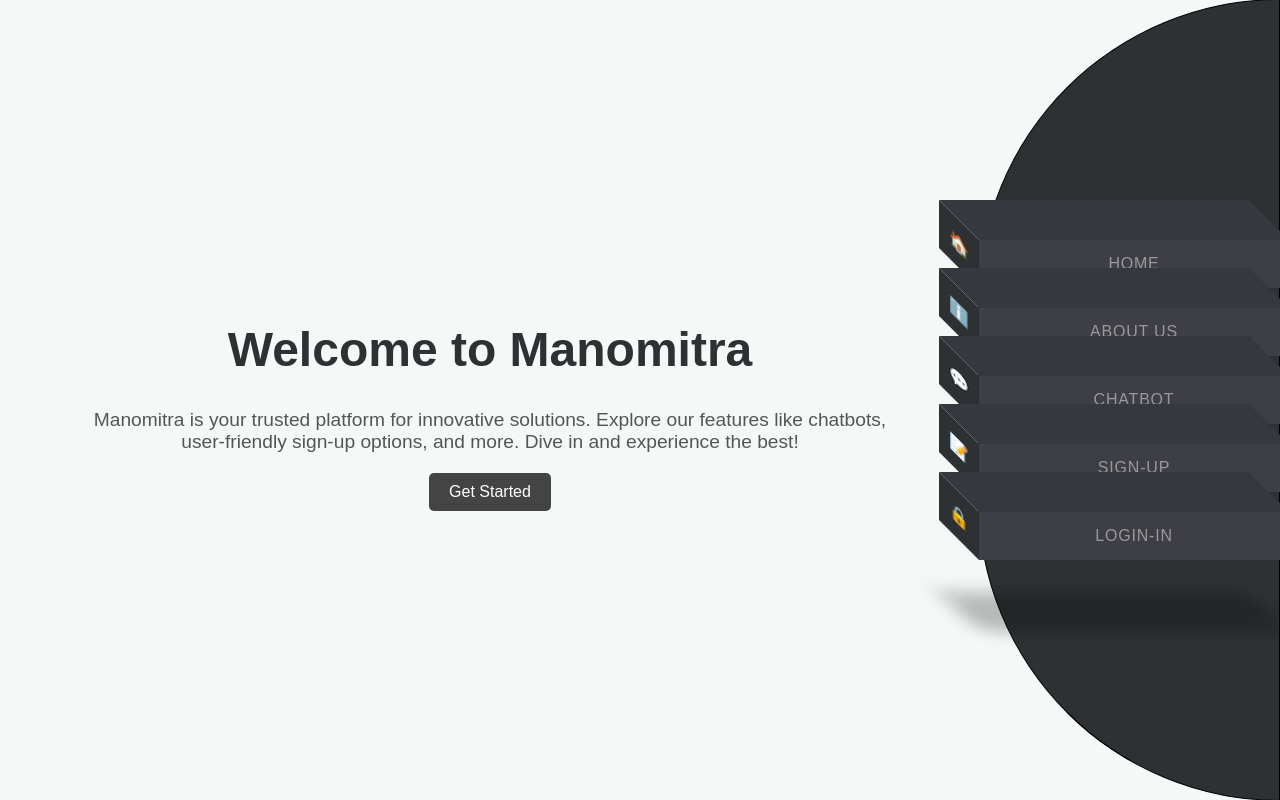
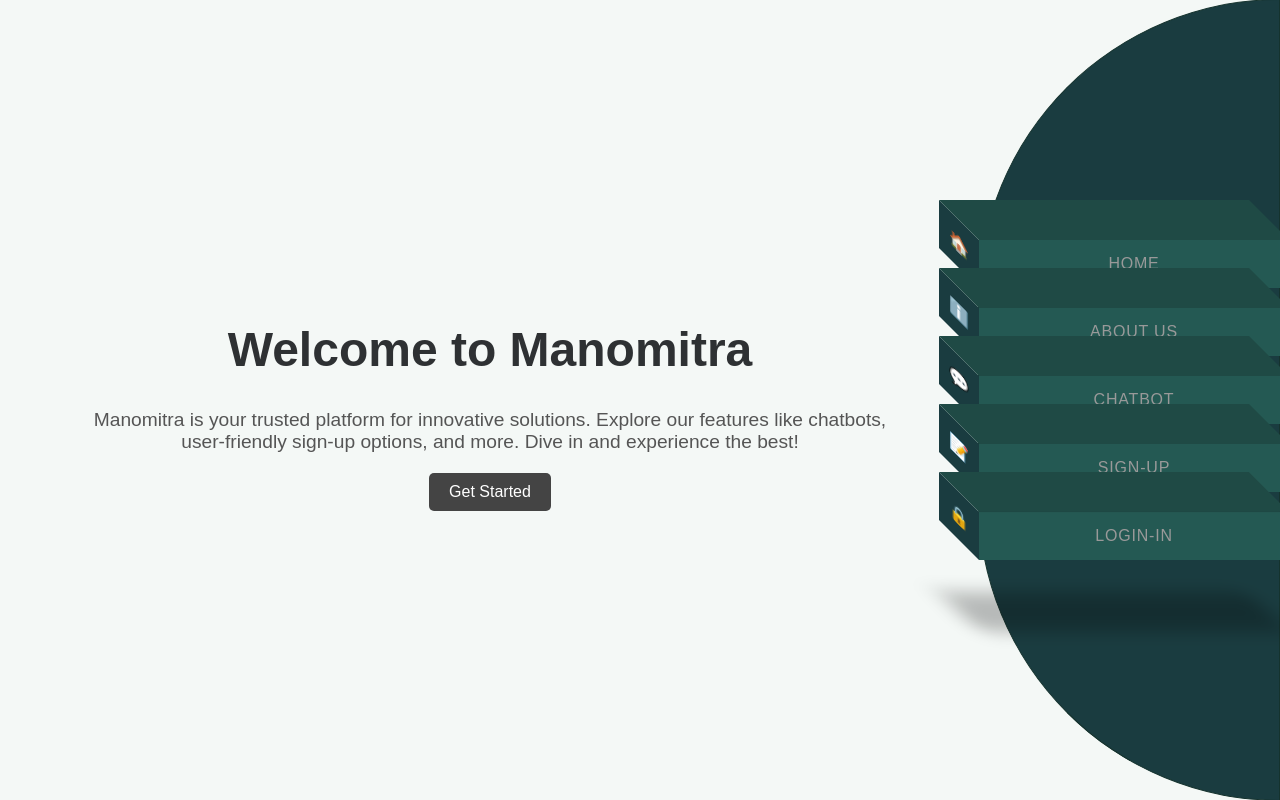
Before and after one commit to Cyberknp/ManomithraV2, a Django app: page / in a window 1280 px wide. Run offline with Django 5.2, Linux system fonts and the light colour scheme.

Commit message:
Frontend color scheme changes

```diff
--- a/Home/templates/mainPage.html
+++ b/Home/templates/mainPage.html
@@ -1,10 +1,10 @@
-<!DOCTYPE html>
+<!doctype html>
 <html lang="en">
     <head>
-    <meta charset="UTF-8">
-    <meta name="viewport" content="width=device-width, initial-scale=1.0">
+        <meta charset="UTF-8" />
+        <meta name="viewport" content="width=device-width, initial-scale=1.0" />
         <title>Manomitra</title>
-    <link rel="icon" type="image/x-icon" href="manomitra.png">
+        <link rel="icon" type="image/x-icon" href="manomitra.png" />
         <style>
             body {
                 margin: 0;
@@ -19,9 +19,9 @@
             }
 
             .sidebar {
-            background-color: #2e3133;
+                background-color: #1a3c40;
                 position: fixed;
-            border: 1px solid black;
+                border: 1px solid #15332e;
                 height: 100%;
                 width: 300px;
                 right: 0;
@@ -45,13 +45,13 @@
                 width: 100%;
                 margin: 10px 0;
                 padding: 15px;
-            background: #3e3f46;
+                background: #245953;
                 transition: 0.5s;
                 text-align: center;
             }
 
             li:hover {
-            background: #9f73b6;
+                background: #4a9e8e;
                 transform: translateX(-50px);
             }
 
@@ -62,7 +62,7 @@
                 top: 0;
                 width: 40px;
                 height: 100%;
-            background: #2e3133;
+                background: #1a3c40;
                 display: flex;
                 justify-content: center;
                 align-items: center;
@@ -73,7 +73,7 @@
             }
 
             li:hover::before {
-            background: #a378e7;
+                background: #3d8b7a;
             }
 
             li::after {
@@ -83,14 +83,14 @@
                 left: 0;
                 width: 100%;
                 height: 40px;
-            background: #35383e;
+                background: #1f4a45;
                 transform-origin: bottom;
                 transform: skewX(45deg);
                 transition: 0.5s;
             }
 
             li:hover::after {
-            background: #8677df;
+                background: #368a78;
             }
 
             li a {
@@ -147,24 +147,24 @@
     <body>
         <div class="sidebar">
             <ul>
-            <li style="--i:5;" data-icon="🏠">
-                <a href="/" >Home</a>
+                <li style="--i: 5" data-icon="🏠">
+                    <a href="/">Home</a>
                 </li>
-            <li style="--i:4;" data-icon="ℹ️">
-                <a href="/aboutus/" >About Us</a>
+                <li style="--i: 4" data-icon="ℹ️">
+                    <a href="/aboutus/">About Us</a>
                 </li>
-            <li style="--i:3;" data-icon="💬">
-                <a href="/chatbot/" >Chatbot</a>
+                <li style="--i: 3" data-icon="💬">
+                    <a href="/chatbot/">Chatbot</a>
                 </li>
-            <li style="--i:2;" data-icon="📝">
+                <li style="--i: 2" data-icon="📝">
                     <a href="/signup">Sign-Up</a>
                 </li>
-            <li style="--i:1;" data-icon="🔒">
+                <li style="--i: 1" data-icon="🔒">
                     <a href="/login">Login-In</a>
                 </li>
                 {% if user.is_authenticated %}
                 <!-- Logout Button (appears only when logged in) -->
-                <li style="--i:6;" data-icon="🚪">
+                <li style="--i: 6" data-icon="🚪">
                     <a href="/logout/">Logout</a>
                 </li>
                 {% endif %}
@@ -174,9 +174,13 @@
         <div class="content">
             <h1>Welcome to Manomitra</h1>
             <p>
-            Manomitra is your trusted platform for innovative solutions. Explore our features like chatbots, user-friendly sign-up options, and more. Dive in and experience the best!
+                Manomitra is your trusted platform for innovative solutions.
+                Explore our features like chatbots, user-friendly sign-up
+                options, and more. Dive in and experience the best!
             </p>
-        <button onclick="window.location.href='/signup'">Get Started</button>
+            <button onclick="window.location.href = '/signup'">
+                Get Started
+            </button>
         </div>
     </body>
 </html>
```
Lines whose indentation alone changed are shown as unchanged.
